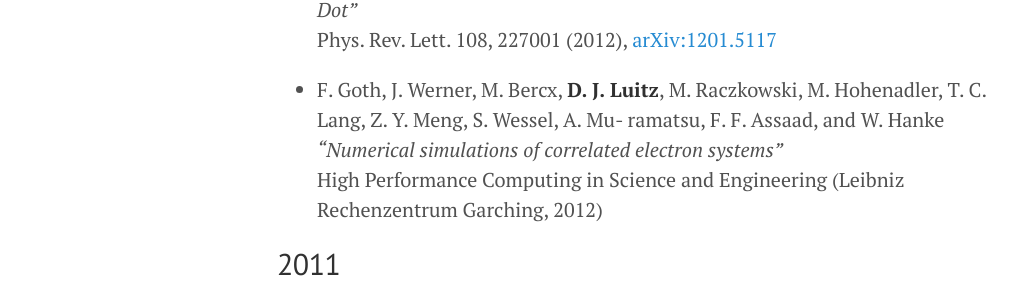
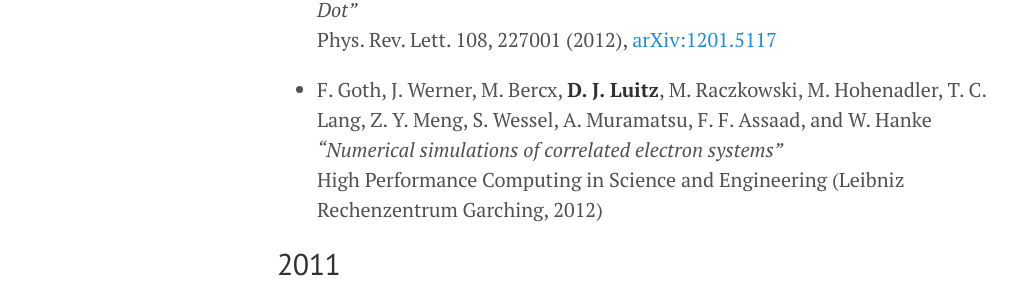
Before and after one commit to dluitz/dluitz.github.io, a Jekyll site: the page built from publications.md, in a window 1280 px wide and 900 px high, scrolled down 1951 px. Shown: the part 184-481 px from the top of the window, without its empty margins (3-1020 px from the left). Built offline with Jekyll 4.4.1, drawn with Linux system fonts in a browser that asks for light colours.

Commit message:
[website] separation fix

```diff
--- a/publications.md
+++ b/publications.md
@@ -75,8 +75,7 @@ Phys. Rev. B 88,075110 (2013), [arXiv:1302.0856](http://arxiv.org/abs/1302.0856)
 *“Understanding the Josephson Current through a Kondo-Correlated Quantum Dot"*
 Phys. Rev. Lett. 108, 227001 (2012), [arXiv:1201.5117](http://arxiv.org/abs/1201.5117)
 
-+  F. Goth, J. Werner, M. Bercx, **D. J. Luitz**, M. Raczkowski, M. Hohenadler, T. C. Lang, Z. Y. Meng, S. Wessel, A. Mu-
-ramatsu, F. F. Assaad, and W. Hanke
++  F. Goth, J. Werner, M. Bercx, **D. J. Luitz**, M. Raczkowski, M. Hohenadler, T. C. Lang, Z. Y. Meng, S. Wessel, A. Muramatsu, F. F. Assaad, and W. Hanke
 *“Numerical simulations of correlated electron systems”*
 High Performance Computing in Science and Engineering (Leibniz Rechenzentrum Garching, 2012)
 
```
